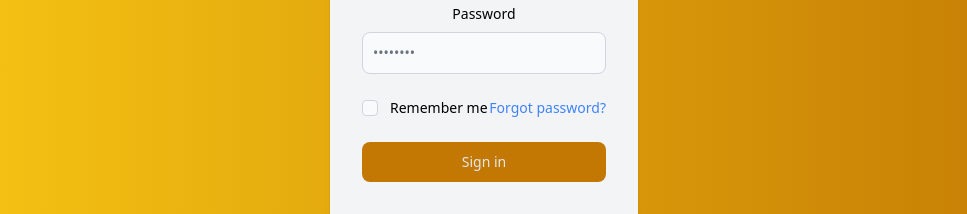
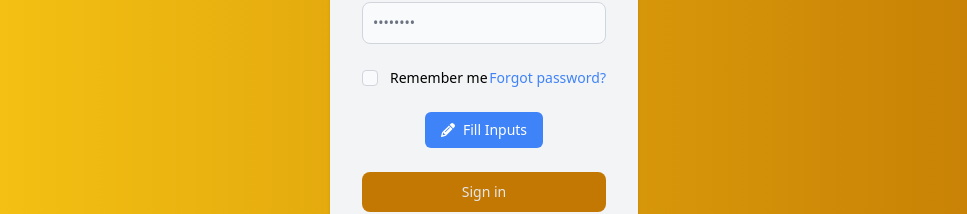
Before and after one commit to FedericoAntunes/e-commerce-admin, a React (Create React App) app: page /login in a window 1280 px wide. Shown: the part 444-658 px from the top of the page, without its empty margins (156-1123 px from the left). Built offline with nearby package versions, Linux system fonts and the light colour scheme.

Commit message:
handleFillInputs Admin

```diff
--- a/src/components/Login.jsx
+++ b/src/components/Login.jsx
@@ -5,12 +5,18 @@ import { loginAdmin } from "../redux/slice/adminSlice";
 import { useState } from "react";
 import { FontAwesomeIcon } from "@fortawesome/react-fontawesome";
 import { faUtensils } from "@fortawesome/free-solid-svg-icons";
+import { faPencilAlt } from "@fortawesome/free-solid-svg-icons";
 
 function Login() {
   const navigate = useNavigate();
   const dispatch = useDispatch();
   const [inputEmail, setInputEmail] = useState("");
   const [inputPassword, setInputPassword] = useState("");
+
+  const handleFillInputs = () => {
+    setInputEmail("admin@hotmail.com");
+    setInputPassword("123");
+  };
 
   const handleSubmit = async (event) => {
     event.preventDefault();
@@ -31,6 +37,8 @@ function Login() {
       })
     );
     navigate("/");
+
+
   };
   return (
     <section className="bg-gradient-to-r from-yellow-300 to-yellow-500">
@@ -125,6 +133,16 @@ function Login() {
                   Forgot password?
                 </Link>
               </div>
+              <div className="flex justify-center text-sm font-medium">
+                <button
+                  className="px-4 py-2 rounded-md text-white bg-blue-500 md:hover:bg-blue-600 focus:bg-blue-600 transition-colors"
+                  type="button"
+                  onClick={handleFillInputs}
+                >
+                  <FontAwesomeIcon icon={faPencilAlt} className="mr-2" />
+                  Fill Inputs
+                </button>
+              </div>
               <button
                 type="submit"
                 className="w-full text-gray-200	bg-yellow-500 hover:bg-yellow-400 focus:ring-4 focus:outline-none focus:ring-primary-300 font-medium rounded-lg text-sm px-5 py-2.5 text-center "
```
